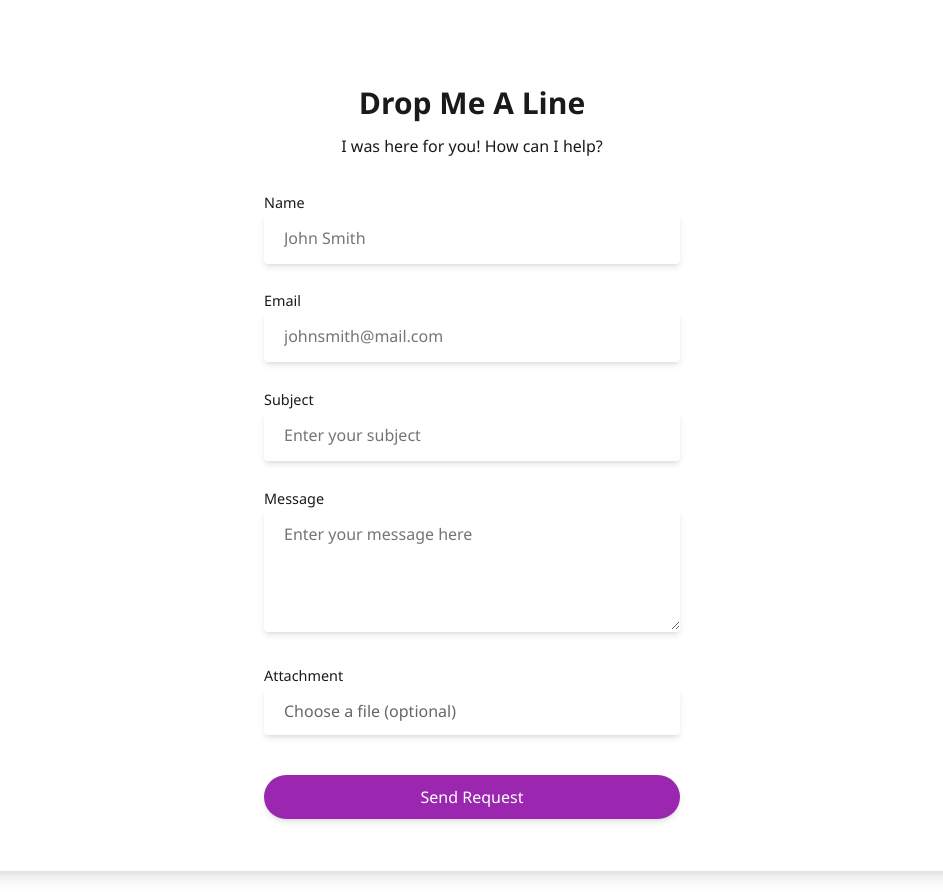
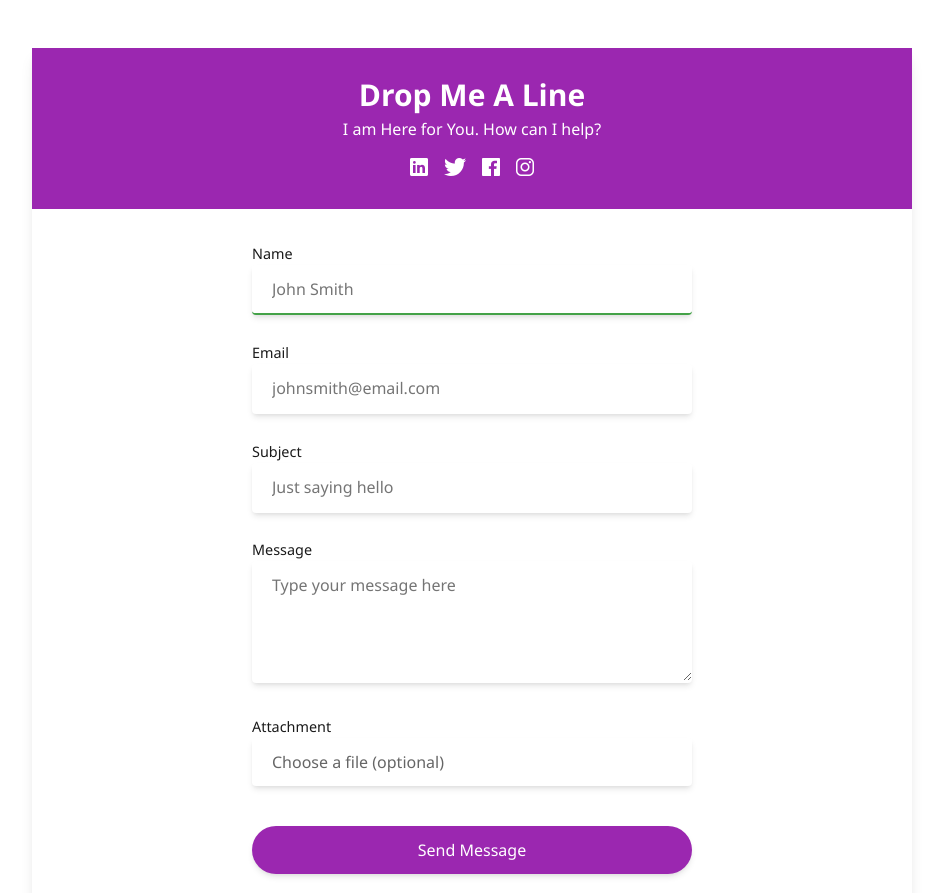
Before and after one commit to syahrizaldev/netlify-form, a plain HTML site: page index.html in a window 1280 px wide. Shown: the top 893 px of the page, without its empty margins (168-1111 px from the left). Drawn offline with Linux system fonts and the light colour scheme.

Commit message:
Initial Commit

```diff
--- a/index.html
+++ b/index.html
@@ -19,10 +19,16 @@
             <section class="wrapper">
                <div class="header">
                   <h1 class="title title-large">Drop Me a Line</h1>
-                  <p class="paragraph">I was here for you! How can I help?</p>
+                  <p class="paragraph">I am Here for You. How can I help?</p>
+                  <ul class="social">
+                     <li><a href="#" class="social-item"><i class="ion ion-logo-linkedin"></i></a></li>
+                     <li><a href="#" class="social-item"><i class="ion ion-logo-twitter"></i></a></li>
+                     <li><a href="#" class="social-item"><i class="ion ion-logo-facebook"></i></a></li>
+                     <li><a href="#" class="social-item"><i class="ion ion-logo-instagram"></i></a></li>
+                  </ul>
                </div>
-               <form name="contact" method="POST" action="./thanks.html" class="form" data-netlify-recaptcha="true"
-                  data-netlify="true" onsubmit="return validateForm(this)">
+               <form name="contact" method="POST" action="./thanks.html" class="form" data-netlify="true"
+                  data-netlify-recaptcha="true" onsubmit="return validateForm(this)">
                   <div class="input-control">
                      <label for="fullname" class="input-label">Name</label>
                      <input type="text" name="fullname" class="input-field" placeholder="John Smith" autofocus>
@@ -34,7 +40,7 @@
                   </div>
                   <div class="input-control">
                      <label for="email" class="input-label">Email</label>
-                     <input type="email" name="email" class="input-field" placeholder="johnsmith@mail.com">
+                     <input type="email" name="email" class="input-field" placeholder="johnsmith@email.com">
                      <span class="input-check">
                         <i class="ion ion-md-checkmark-circle"></i>
                         <i class="ion ion-md-information-circle"></i>
@@ -43,7 +49,7 @@
                   </div>
                   <div class="input-control">
                      <label for="subject" class="input-label">Subject</label>
-                     <input type="text" name="subject" class="input-field" placeholder="Enter your subject">
+                     <input type="text" name="subject" class="input-field" placeholder="Just saying hello">
                      <span class="input-check">
                         <i class="ion ion-md-checkmark-circle"></i>
                         <i class="ion ion-md-information-circle"></i>
@@ -53,7 +59,7 @@
                   <div class="input-control">
                      <label for="message" class="input-label">Message</label>
                      <textarea name="message" class="input-field" rows="4"
-                        placeholder="Enter your message here"></textarea>
+                        placeholder="Type your message here"></textarea>
                      <span class="input-check">
                         <i class="ion ion-md-checkmark-circle"></i>
                         <i class="ion ion-md-information-circle"></i>
@@ -69,7 +75,7 @@
                      <div data-netlify-recaptcha="true"></div>
                   </div>
                   <div class="input-control">
-                     <input type="submit" class="btn btn-rounded btn-wide" value="Send Request">
+                     <input type="submit" class="btn btn-rounded btn-wide" value="Send Message">
                   </div>
                </form>
             </section>
--- a/scss/style.scss
+++ b/scss/style.scss
@@ -19,7 +19,6 @@
 
 html {
    font-size: 100%;
-   font-size-adjust: 100%;
    box-sizing: border-box;
    scroll-behavior: smooth;
 }
@@ -95,35 +94,35 @@ video {
    transition: all 0.35s ease;
 
    &-primary {
-      padding: 0.65rem 1.25rem;
+      padding: 0.75rem 1.25rem;
       color: var(--color-white);
       background: var(--color-blue);
       box-shadow: var(--shadow-medium);
    }
 
    &-success {
-      padding: 0.65rem 1.25rem;
+      padding: 0.75rem 1.25rem;
       color: var(--color-white);
       background: var(--color-green);
       box-shadow: var(--shadow-medium);
    }
 
    &-warning {
-      padding: 0.65rem 1.25rem;
+      padding: 0.75rem 1.25rem;
       color: var(--color-white);
       background: var(--color-orange);
       box-shadow: var(--shadow-medium);
    }
 
    &-danger {
-      padding: 0.65rem 1.25rem;
+      padding: 0.75rem 1.25rem;
       color: var(--color-white);
       background: var(--color-red);
       box-shadow: var(--shadow-medium);
    }
 
    &-rounded {
-      padding: 0.65rem 1.25rem;
+      padding: 0.75rem 1.25rem;
       border-radius: 3rem;
       color: var(--color-white);
       background: var(--color-purple);
@@ -139,8 +138,6 @@ video {
 
 .title {
    font-family: inherit;
-   margin: 0.75rem 0;
-   color: var(--color-black);
    text-transform: capitalize;
    text-rendering: optimizeLegibility;
 
@@ -153,19 +150,19 @@ video {
    &-medium {
       font-size: 1.25rem;
       font-weight: 600;
-      line-height: 1.25;
+      line-height: 1.5;
    }
 
    &-large {
       font-size: 1.875rem;
       font-weight: 700;
-      line-height: 1.25;
+      line-height: 1.5;
    }
 
    &-extra {
       font-size: 2.45rem;
       font-weight: 700;
-      line-height: 1.25;
+      line-height: 1.5;
    }
 }
 
@@ -174,7 +171,6 @@ video {
    font-size: 1rem;
    font-weight: normal;
    line-height: inherit;
-   color: var(--color-black);
    text-transform: unset;
    text-rendering: optimizeLegibility;
 }
@@ -182,29 +178,47 @@ video {
 // // Section: Layout
 .main {
    .wrapper {
-      max-width: 65rem;
+      max-width: 55rem;
       width: 100%;
       height: auto;
-      margin: 2.5rem auto;
-      padding: 2rem;
+      margin: 3rem auto;
       border: none;
       outline: none;
-      border-radius: 0.35rem;
+      border-radius: 0.25rem;
       background: var(--color-white);
       box-shadow: var(--shadow-large);
 
       .header {
-         width: 100%;
+         max-width: 100%;
          height: auto;
+         padding: 1.5rem;
          margin: 0 auto;
-         margin-bottom: 2rem;
          text-align: center;
+         color: var(--color-white);
+         background: var(--color-purple);
+
+         .social {
+            display: flex;
+            flex-direction: row;
+            justify-content: center;
+            align-items: center;
+            gap: 1rem;
+            margin-top: 0.5rem;
+
+            &-item {
+               font-size: 1.5rem;
+               line-height: inherit;
+               color: var(--color-white);
+               text-rendering: optimizeLegibility;
+            }
+         }
       }
 
       .form {
-         max-width: 26rem;
+         max-width: 30rem;
          width: 100%;
          height: auto;
+         padding: 2rem 1.25rem;
          margin: 0 auto;
 
          .input-control {
@@ -244,6 +258,11 @@ video {
                box-shadow: var(--shadow-medium);
                text-transform: unset;
                text-rendering: optimizeLegibility;
+               transition: all 0.3s ease;
+
+               &:focus {
+                  border-bottom: 2px solid var(--color-green);
+               }
             }
 
             .input-file {
```
Also changed, not shown: css/style.css, css/style.min.css.
